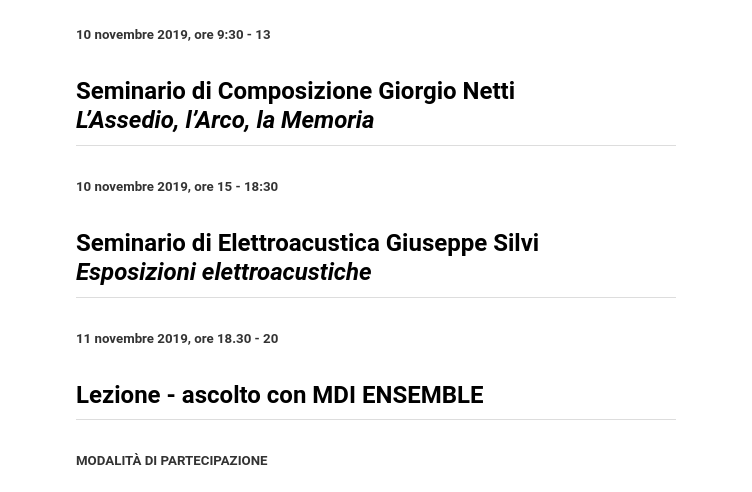
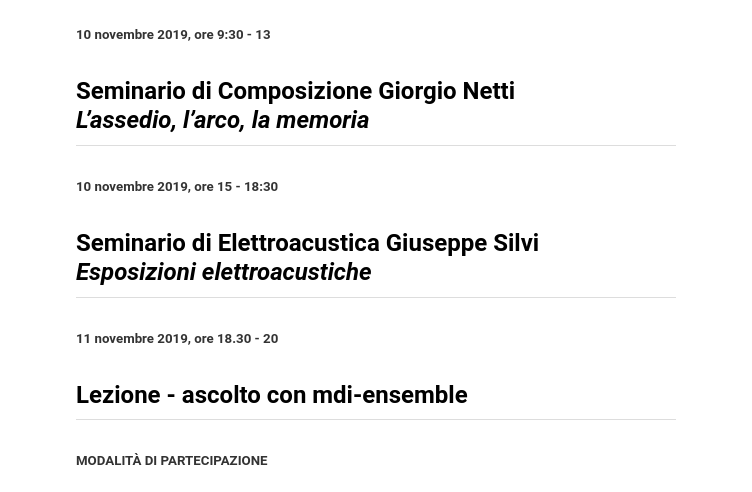
Before and after one commit to AvidiLumi/avidilumi.github.io, a Jekyll site: the page built from projects/proj-1.md, in a window 1280 px wide and 900 px high. Shown: the part 398-890 px from the top of the window, without its empty margins (264-1016 px from the left). Built offline with Jekyll 4.4.1, drawn with Linux system fonts in a browser that asks for light colours; nearby versions of some CDN libraries; some of the changed text lies outside the part shown.

Commit message:
corrette maiuscole in minuscole

```diff
--- a/projects/proj-1.md
+++ b/projects/proj-1.md
@@ -14,13 +14,13 @@ Due giornate per conoscere e andare a fondo negli aspetti della composizione str
 
 [//]: <> (-------------)
 ##### 10 novembre 2019, ore 9:30 - 13
-#### Seminario di Composizione Giorgio Netti <br>*L’Assedio, l’Arco, la Memoria*
+#### Seminario di Composizione Giorgio Netti <br>*L’assedio, l’arco, la memoria*
 -------------
 ##### 10 novembre 2019, ore 15 - 18:30
 #### Seminario di Elettroacustica Giuseppe Silvi <br>*Esposizioni elettroacustiche*
 -------------
 ##### 11 novembre 2019, ore 18.30 - 20
-#### Lezione - ascolto con MDI ENSEMBLE
+#### Lezione - ascolto con mdi-ensemble
 -------------
 
 ##### MODALITÀ DI PARTECIPAZIONE
@@ -57,6 +57,6 @@ Giuseppe Silvi, docente di Musica Elettronica a Roma, Piacenza, Padova e Nuoro,
 {% include image.html url="../pages/elettroacustica2019.html" image="projects/proj-1/stone_ve.jpg" text="continua"%}
 
 ### Lezione-ascolto
-L'incontro con la musica di Giorgio Netti si chiuderà con la partecipazione dell'**MDI ensemble**, riferimento della musica contemporanea a livello internazionale: insieme affronteranno la lettura di *Rinascere sirena*, per trio d’archi, ponendo gli spettatori dinanzi la poetica e la dimensione sonora del compositore milanese.
+L'incontro con la musica di Giorgio Netti si chiuderà con la partecipazione dell'**mdi ensemble**, riferimento della musica contemporanea a livello internazionale: insieme affronteranno la lettura di *Rinascere sirena*, per trio d’archi, ponendo gli spettatori dinanzi la poetica e la dimensione sonora del compositore milanese.
 
 {% include image.html url="http://www.mdiensemble.com" image="projects/proj-1/mdi_trio.jpg" text="mdi - website" %}
```
